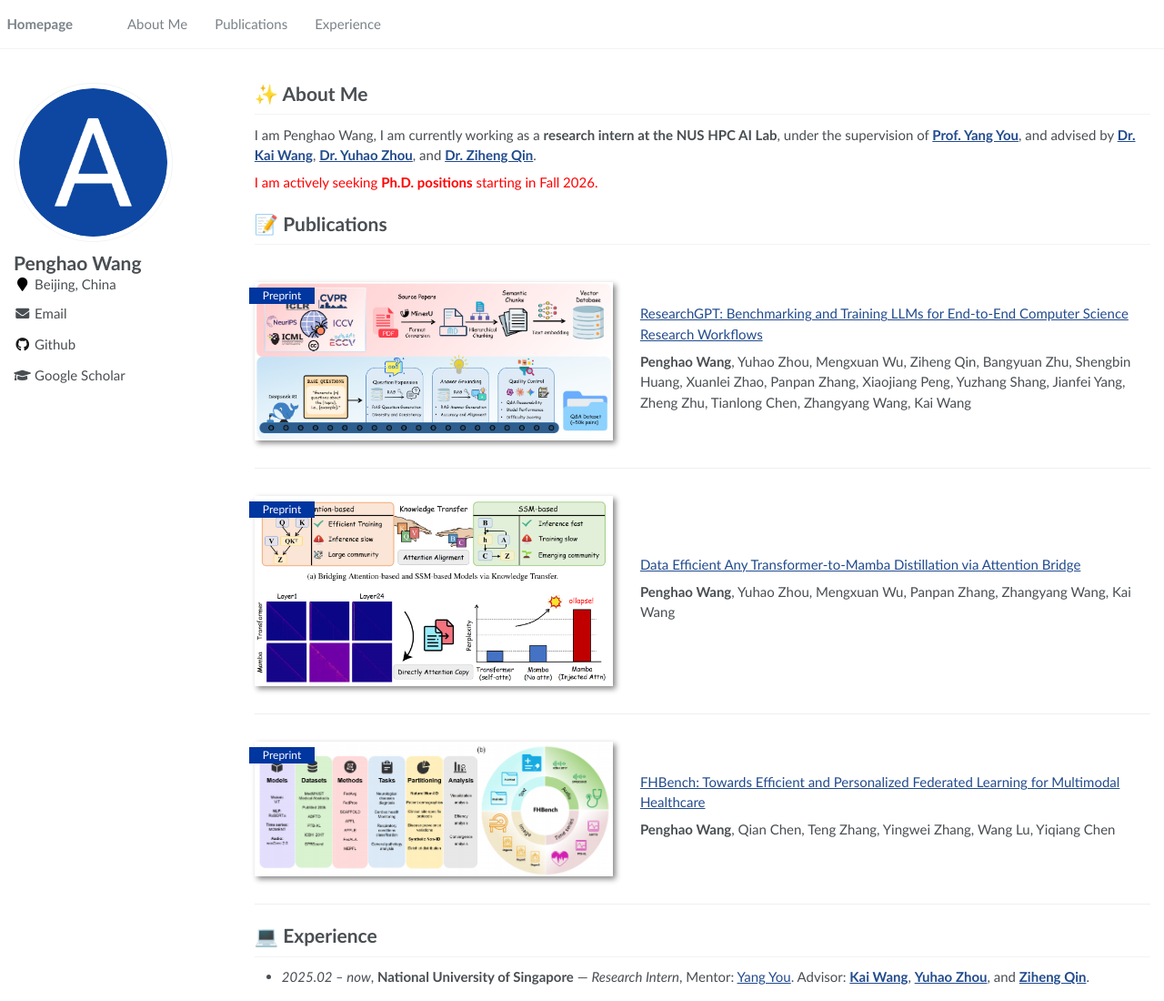
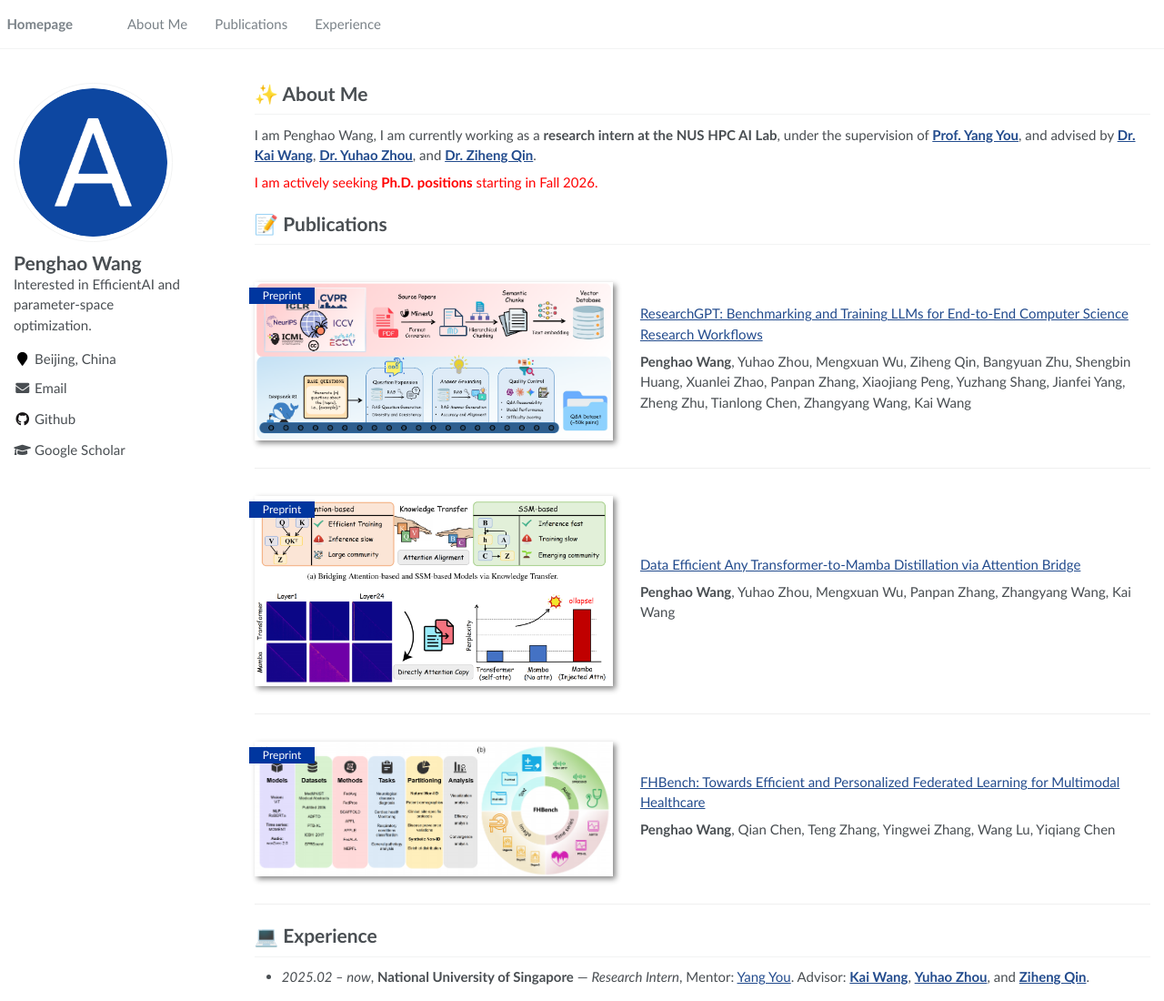
Before and after one commit to wph6/wph6.github.io, a Jekyll site: the page built from _pages/about.md, in a window 1280 px wide and 1100 px high. Shown: the whole window at 91% size. Built offline with Jekyll 4.4.1, drawn with Linux system fonts in a browser that asks for light colours.

Commit message:
Update _config.yml

```diff
--- a/_config.yml
+++ b/_config.yml
@@ -7,7 +7,7 @@
 
 # Site Settings
 title                    : "Penghao's Homepage"
-# description              : "Lorem ipsum dolor sit amet, consectetur adipiscing elit. Vivamus ornare aliquet ipsum, ac tempus justo dapibus sit amet. "
+description              : "Interested in EfficientAI and parameter-space optimization."
 repository               : "wph6/wph6.github.io"
 google_scholar_stats_use_cdn : true
 
```
